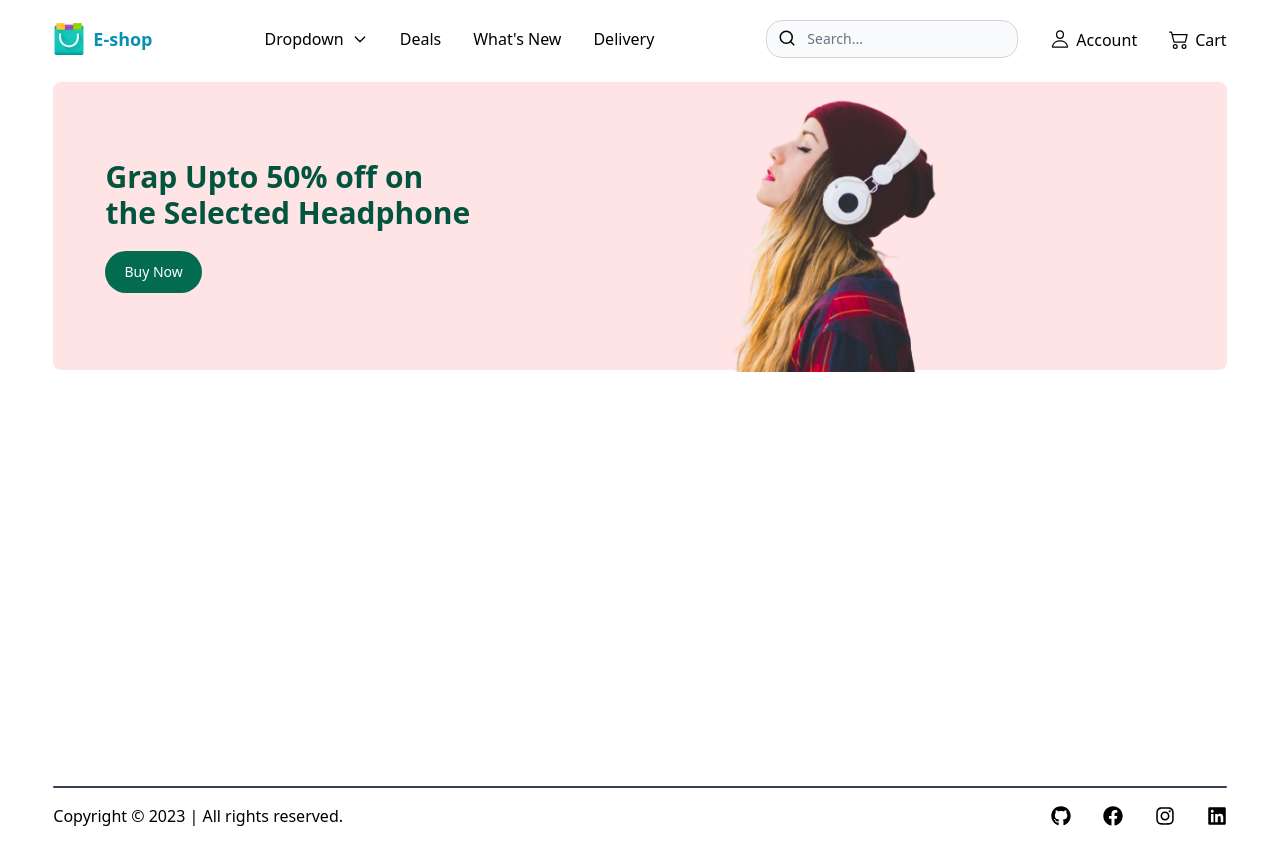
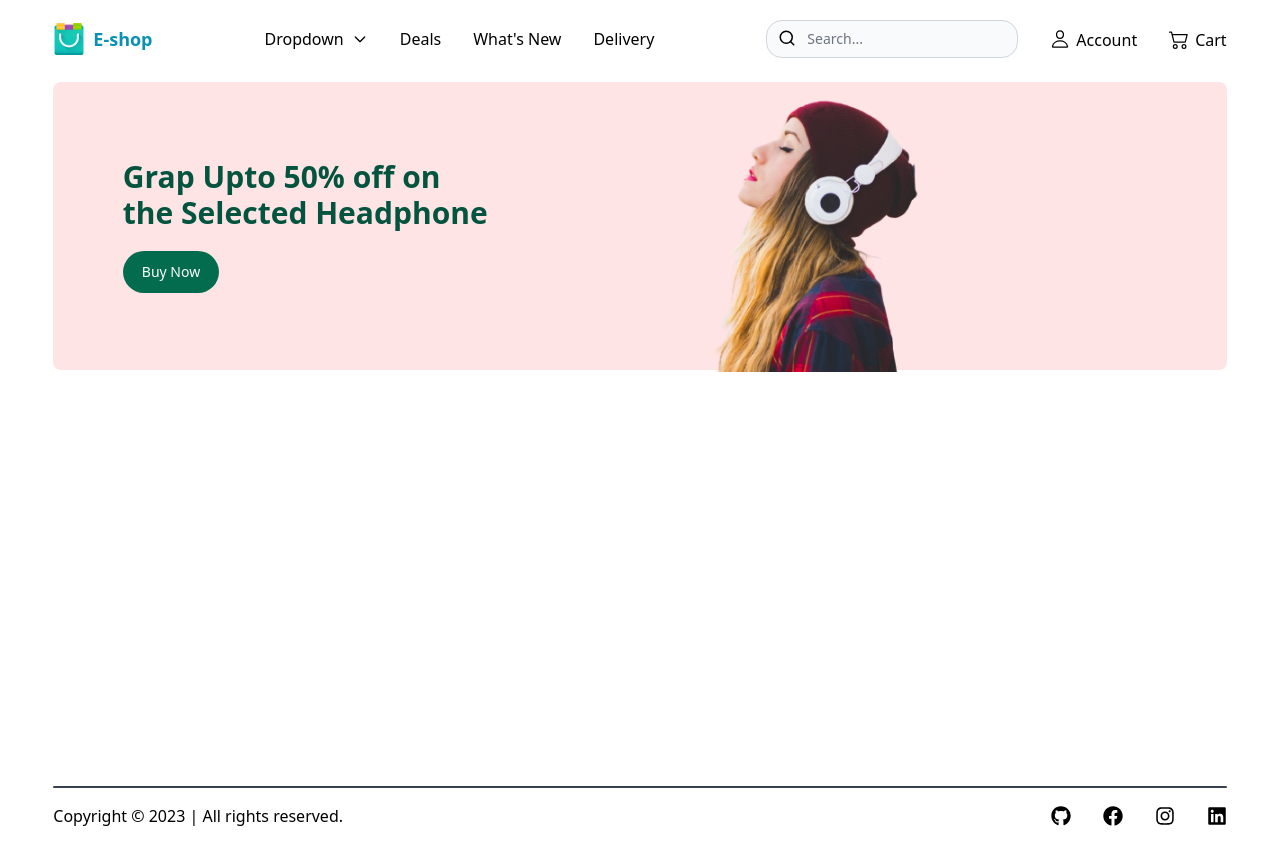
Before and after one commit to im-mahadi/e-shop, a Next.js app: page / in a window 1280 px wide. Built offline with nearby package versions, Linux system fonts and the light colour scheme; what prettier-plugin-tailwindcss would draw is missing.

Commit message:
refactor: hero section

```diff
--- a/src/app/Hero.tsx
+++ b/src/app/Hero.tsx
@@ -5,7 +5,7 @@ import Image from 'next/image';
 
 export default function Hero() {
   return (
-    <div className='mt-6 flex max-h-72 justify-around rounded-lg bg-rose-100'>
+    <div className='mt-6 flex max-h-72 justify-evenly rounded-lg bg-rose-100'>
       <div className='flex flex-col items-start justify-center gap-5'>
         <p className='text-3xl font-bold text-green-800'>
           Grap Upto 50% off on <br />
```
